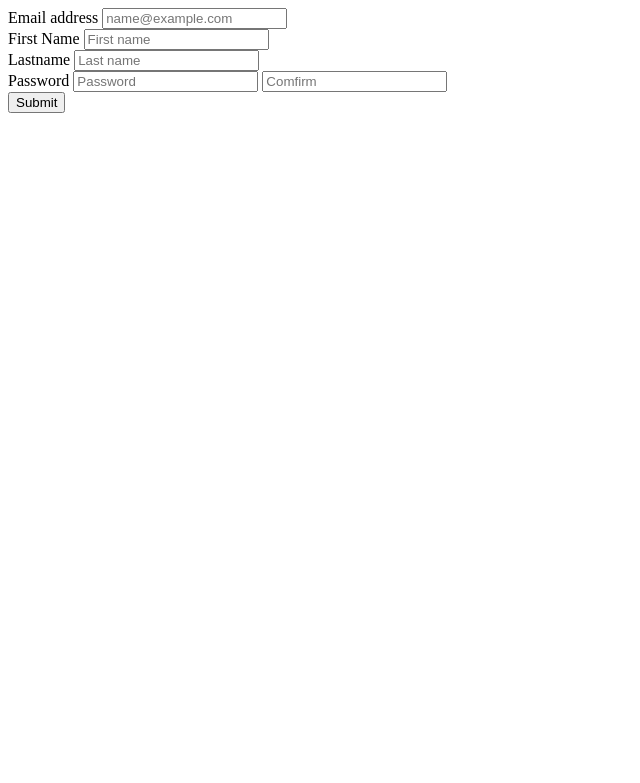
After one commit to jessechen2013/Flask_SQL, a Flask app: page /reg in a window 1280 px wide. The commit adds this page. Shown: the top 783 px of the page, without its empty margins (0-640 px from the left). Run offline with Flask 2, Linux system fonts and the light colour scheme.

Commit message:
add_log_in

```diff
--- a/Email_Validation/server.py
+++ b/Email_Validation/server.py
@@ -1,34 +1,64 @@
-from flask import Flask, request, redirect, render_template, session, flash
+from flask import Flask, render_template, session, request, redirect, url_for,flash
+import re, md5
 from mysqlconnection import MySQLConnector
-import re
+EMAIL_REGEX = re.compile(r'^[a-zA-Z0-9_.+-]+@[a-zA-Z0-9-]+\.[a-zA-Z0-9-.]+$')
+PASS_REGEX = re.compile(r'^(?=.*[a-z])(?=.*[A-Z])(?=.*\d)(?=.*[$@$!%*?&])[A-Za-z\d$@$!%*?&]{8,10}')
 app = Flask(__name__)
 app.secret_key = 'youngOG'
 mysql = MySQLConnector(app,'mydb')
-EMAIL_REGEX = re.compile(r'^[a-zA-Z0-9_.+-]+@[a-zA-Z0-9-]+\.[a-zA-Z0-9-.]+$')
+
 @app.route('/')
-def index():                       # run query with query_db()
-    return render_template('index.html')
+def index():
+    return render_template("log.html")
 
-@app.route('/validation', methods=['POST'])
+
+@app.route('/check', methods=['POST'])
 def validate():
     email = request.form['email']
-    if not(EMAIL_REGEX.match(email)):
-        flash("Invalid Email")
-        print "not right"
+    firstname = request.form['firstname']
+    lastname = request.form['lastname']
+    password = request.form['password']
+    password_confirm = request.form['password_confirm']
+
+    if len(email) < 1 or len(firstname) < 1 or len(lastname) < 1 or len(password) < 1 or len(password_confirm) < 1:
+        flash("All fields are required and must not be blank")
         return redirect('/')
-    else:
-        print "right"
-        flash('Valid Email!')
-        # Write query as a string. Notice how we have multiple values
-        # we want to insert into our query.
-        query = "INSERT INTO Emails (email, created_at) VALUES (:email, NOW())"
-        # We'll then create a dictionary of data from the POST data received.
-        data = {
-            'email': email
-        }
-        # Run query, with dictionary values injected into the query.
-        mysql.query_db(query, data)
-        query = "SELECT * FROM Emails"                           # define your query
-        emails = mysql.query_db(query)
-        return render_template('success.html', all_emails=emails)
+        # just pass a string to the flash function
+    elif not EMAIL_REGEX.match(email):
+        flash("Invalid Email Address")
+        return redirect('/')
+    elif any(char.isdigit() for char in firstname + lastname):
+        flash("Names must not contain any numbers")
+        return redirect('/')
+    elif not PASS_REGEX.match(password):
+        flash("Password must be longer than 8 and shorter than 10 characters; with at least one number and uppercase letter")
+        return redirect('/')
+    elif password != password_confirm:
+        flash("Please make sure password confirmation is same as the password")
+        return redirect('/')
+    elif len(firstname) < 3 or len(lastname) < 3:
+        flash("Names must contain more than 2 characters")
+        return redirect('/')
+    hashed_password = md5.new(password).hexdigest()
+    insert_query = "INSERT INTO Users (email, firstname, lastname, password) VALUES (:email, :firstname, :lastname, :password)"
+    query_data = { 'email': email, 'firstname': firstname, 'lastname': lastname, 'password': password }
+    mysql.query_db(insert_query, query_data)
+    return render_template('success.html', email=email, firstname = firstname, lastname = lastname)
+
+@app.route('/log', methods=['POST'])
+def log():
+    email = request.form['email']
+    password = md5.new(request.form['password']).hexdigest()
+    query = "SELECT * FROM Users"
+    # Run query with inserted data.
+    users = mysql.query_db(query)
+    for user in users:
+        if user['email'] == email and user['password'] == password:
+            return render_template('success.html', email=email, firstname = user['firstname'], lastname = user['lastname'])
+    flash ("Invlad email or password")
+    return redirect('/log')
+
+@app.route('/reg')
+def reg():
+    return render_template('reg.html')
 app.run(debug=True)
--- /dev/null
+++ b/Email_Validation/templates/reg.html
@@ -0,0 +1,41 @@
+<html>
+<head>
+  <title>Email Validation</title>
+</head>
+<body>
+	{% with messages = get_flashed_messages() %}
+    {% if messages %}
+      {% for message in messages %}
+      <div class="alert alert-danger" role="alert">
+        <strong>Oh snap!</strong> <p>{{message}}</pcopy>
+      </div>
+      {% endfor %}
+    {% endif %}
+  {% endwith %}
+  <form class="border border-secondary" action='/check' method="post">
+
+    <div class="form-group">
+      <label>Email address</label>
+      <input type="text" name="email" placeholder="name@example.com">
+    </div>
+
+    <div class="form-group">
+      <div class="col">
+        <label>First Name</label>
+        <input type="text"  name="firstname" placeholder="First name">
+      </div>
+      <div class="col">
+        <label>Lastname</label>
+        <input type="text"  name="lastname" placeholder="Last name">
+      </div>
+    </div>
+    <div class="form-group">
+      <label>Password</label>
+        <input type="password" name = "password" placeholder="Password">
+        <input type="password" name = "password_confirm" placeholder="Comfirm">
+    </div>
+    <div class="form-group">
+    <input type="submit" class="btn btn-info" value="Submit"></div>
+  </form>
+</body>
+</html>
--- a/Email_Validation/templates/success.html
+++ b/Email_Validation/templates/success.html
@@ -7,8 +7,8 @@
 	<h1>Emails Entered:</h1>
 	<hr>
   <!-- with all the data we can then construct a more structured output -->
-  {% for email in all_emails: %}
-     <p>{{ email['email'] }}  {{ email['created_at']}}</p>
-  {% endfor %}
+  {%firstname%}{%lastname%}
+  <hr>
+  {%email}
 </body>
 </html>
```
Also changed, not shown: Email_Validation/templates/index.html (deleted, +0 -20 lines), Email_Validation/templates/log.html (added, +10 -0 lines), Login And Register/mysqlconnection.py (added, +40 -0 lines), Login And Register/server.py (added, +58 -0 lines), Login And Register/templates/log.html (added, +28 -0 lines), Login And Register/templates/reg.html (added, +17 -0 lines), Login And Register/templates/success.html (added, +9 -0 lines), 1 other file.
